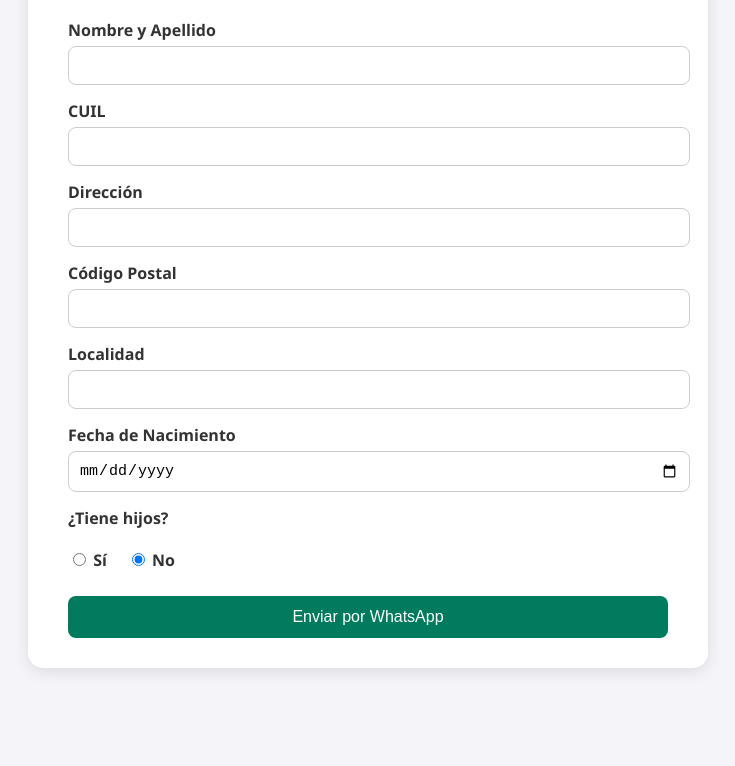
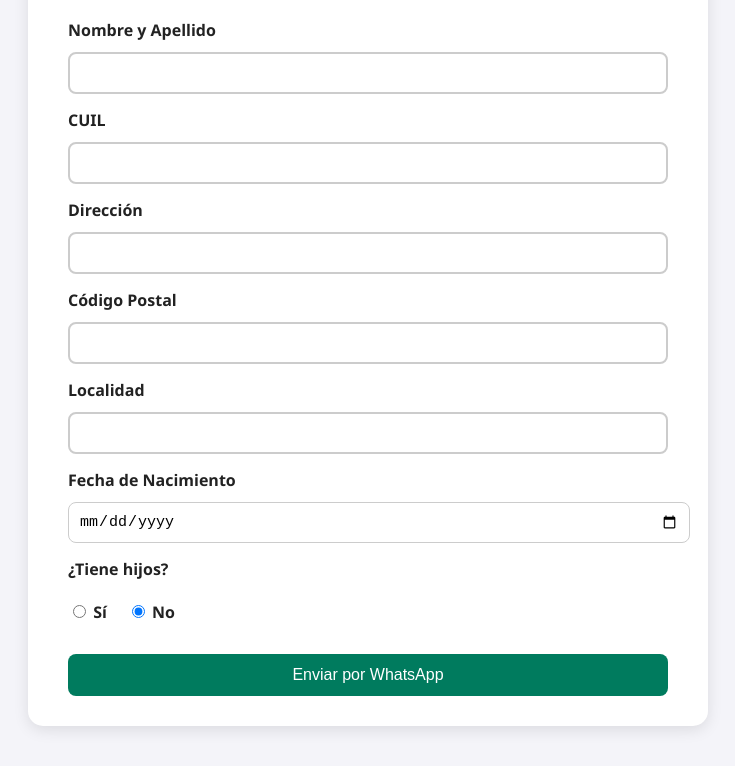
Before and after one commit to Jooseaguirre/Formulario, a plain HTML site: page index.html in a window 1280 px wide. Shown: the part 137-903 px from the top of the page, without its empty margins (272-1007 px from the left). Before the commit the page ends 880 px from the top, so only its background shows below. Drawn offline with Linux system fonts and the light colour scheme.

Commit message:
Mensajes

```diff
--- a/style.css
+++ b/style.css
@@ -78,3 +78,38 @@ button:hover {
   border-radius: 8px;
   background: #fff;
 }
+
+/* Estilos generales para inputs en cualquier dispositivo */
+input[type="text"],
+input[type="number"],
+input[type="email"],
+select {
+  appearance: none;              /* quita estilos del navegador */
+  -webkit-appearance: none;
+  -moz-appearance: none;
+
+  background-color: #fff;
+  border: 2px solid #ccc;
+  border-radius: 8px;
+  padding: 10px;
+  width: 100%;
+  font-size: 16px;
+  color: #333;
+  box-sizing: border-box;
+}
+
+/* Al hacer foco (cuando se escribe) */
+input:focus,
+select:focus {
+  border-color: #007bff;
+  outline: none;
+  background-color: #f9f9f9;
+}
+
+/* Para que los labels se vean igual */
+label {
+  font-weight: 600;
+  display: block;
+  margin-bottom: 6px;
+  color: #222;
+}
```
